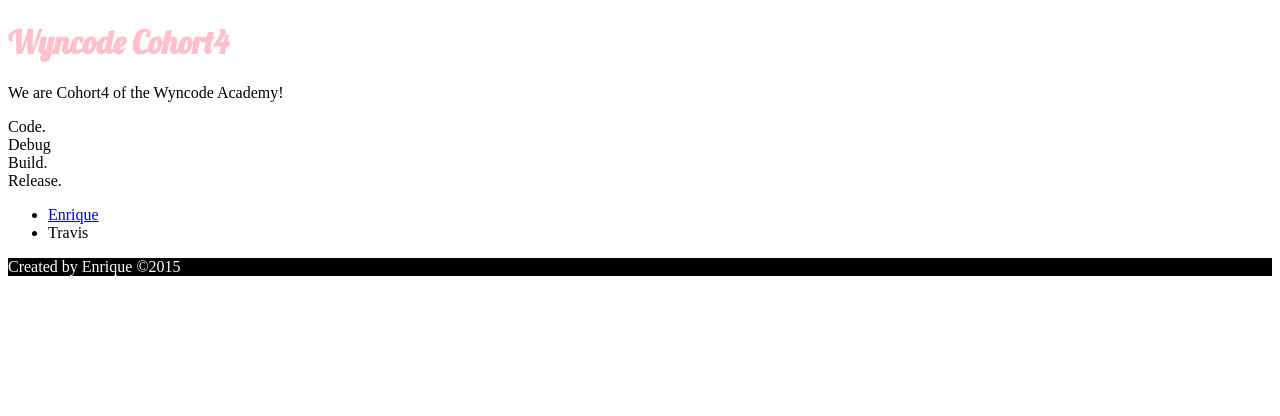
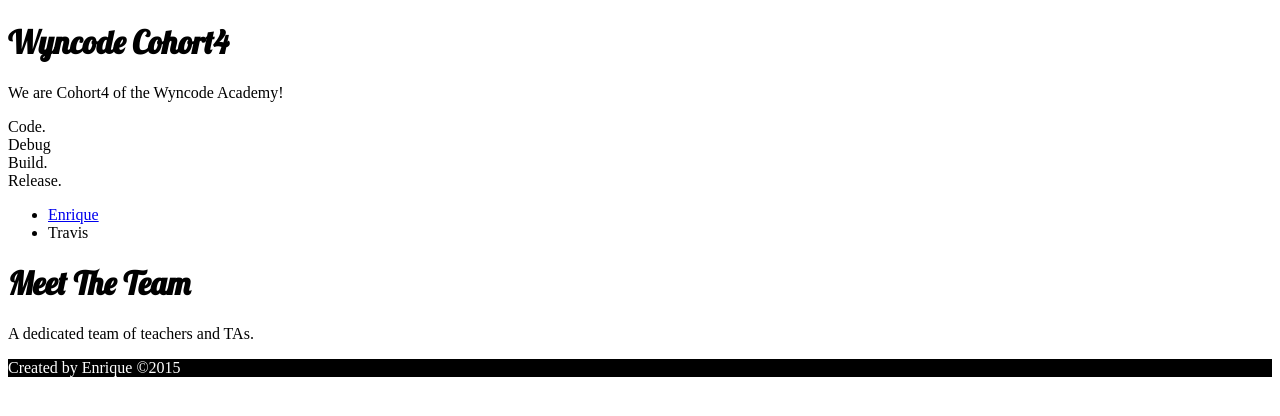
Before and after one commit to EQcoder84/gh-branch, a plain HTML site: page index.html in a window 1280 px wide. Shown: the part 104-520 px from the top of the page. Drawn offline with Linux system fonts and the light colour scheme.

Commit message:
Update index.html

```diff
--- a/index.html
+++ b/index.html
@@ -24,7 +24,7 @@ Home | Students | TAs
 
 <img src="http://wyncode.co/wp-content/uploads/2014/02/logo-wyncode1.png" alt="Wyncode Logo" width="100">
 
-<h1 style="color: pink;">Wyncode Cohort4</h1>
+<h1 id="title">Wyncode Cohort4</h1>
 </header>
 <main>
 <p>We are Cohort4 of the Wyncode Academy!</p>
@@ -40,7 +40,8 @@ Home | Students | TAs
   <li><a href="http://github.com/enriquequevedo">Enrique</a>
   <li>Travis
 </ul>
-
+  <h1>Meet The Team</h1>
+<p>A dedicated team of teachers and TAs.</p>
 </main>
 <footer>
 Created by Enrique              ©2015
```
